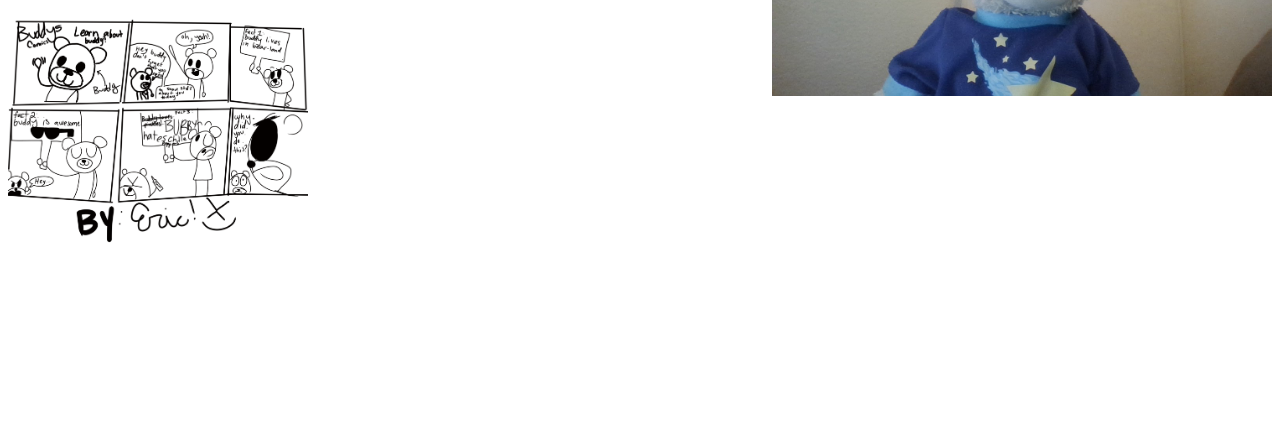
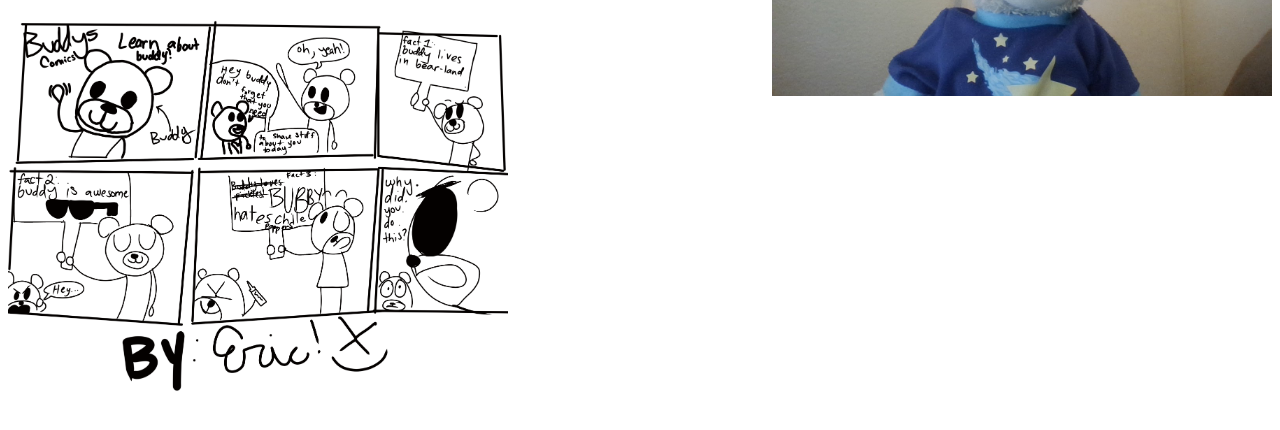
Before and after one commit to eric-alonso/eric-alonso.github.io, a plain HTML site: page about.html in a window 1280 px wide. Shown: the part 252-682 px from the top of the page. Drawn offline with Linux system fonts and the light colour scheme.

Commit message:
Update about.html

```diff
--- a/about.html
+++ b/about.html
@@ -17,7 +17,7 @@
 </ul>
 <h1>mini buddy comic:</h1>
 
-<img width="300px" src="buddy comic.png">
+<img width="500px" src="buddy comic.png">
 
 
 
```
